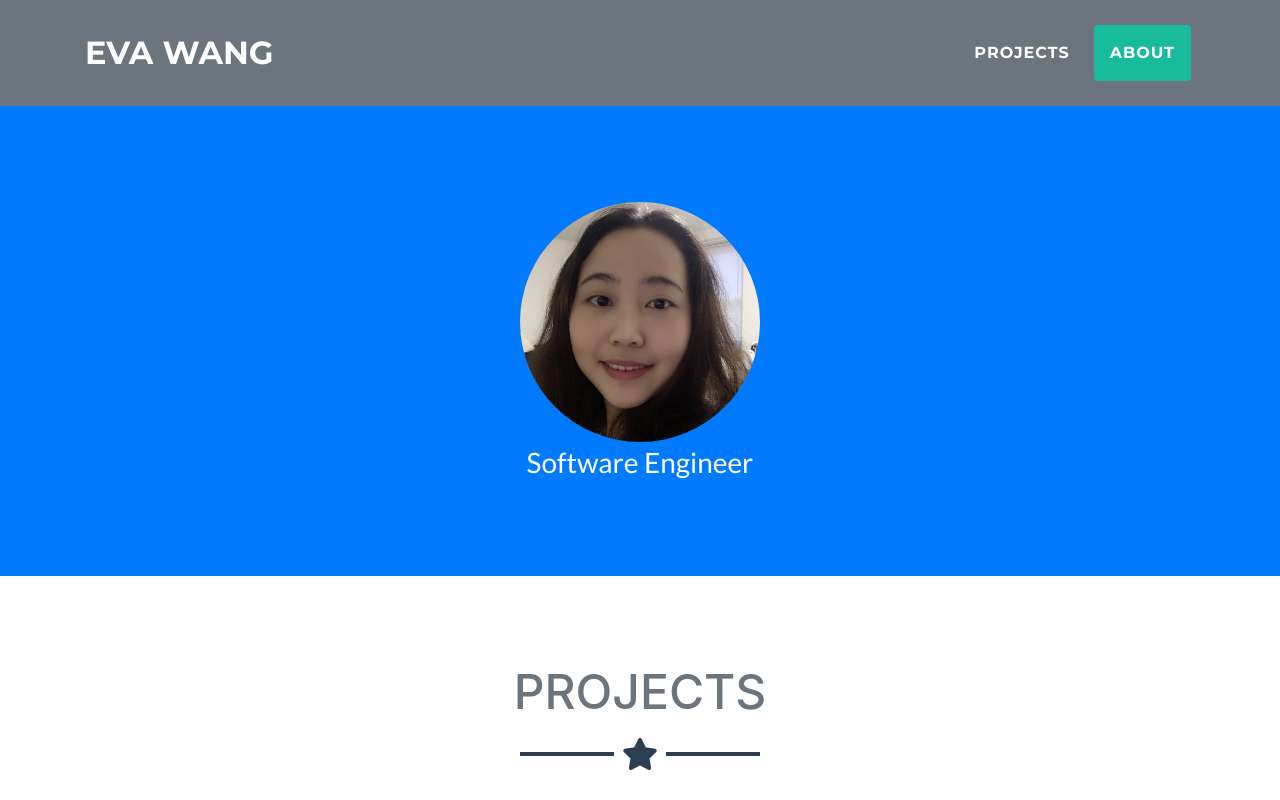
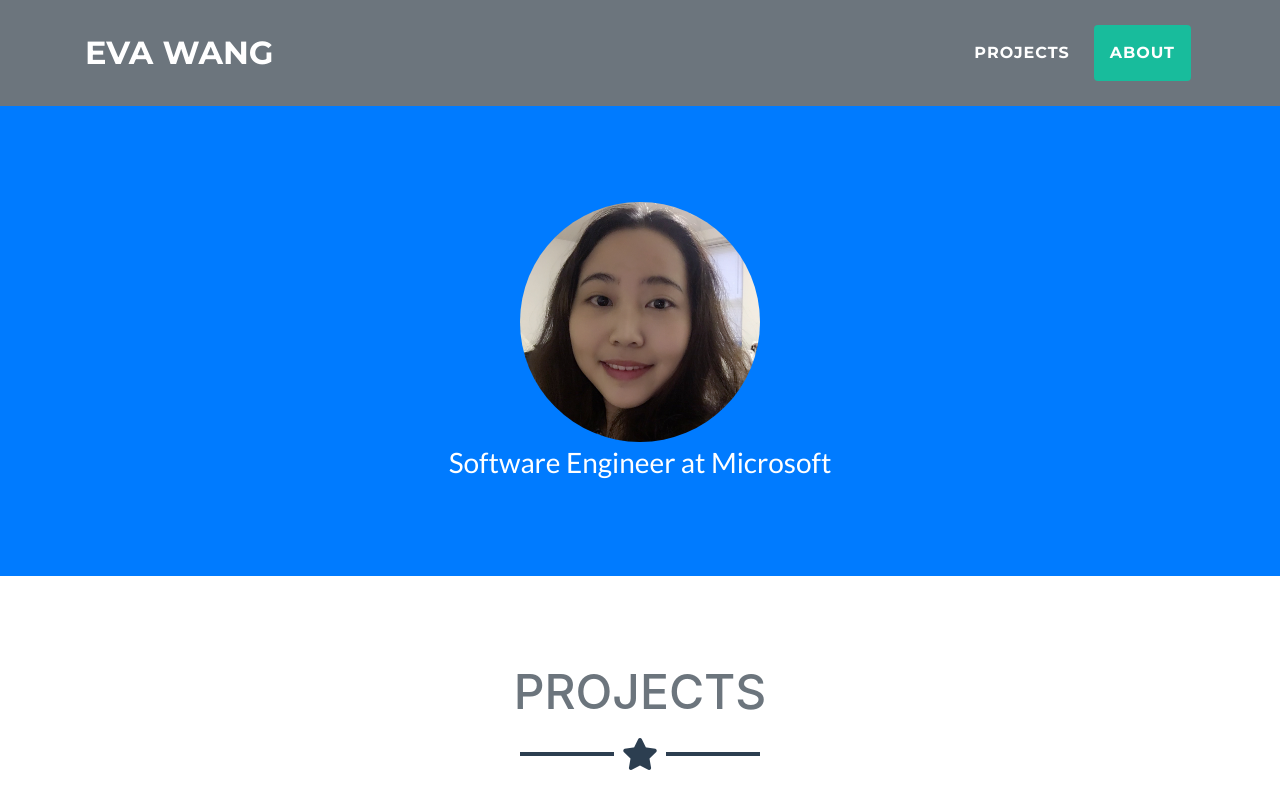
Before and after one commit to evawang1992/evawang1992.github.io, a website with bundled scripts: page index.html in a window 1280 px wide. Shown: the top 800 px of the page. Built offline with nearby package versions, Linux system fonts and the light colour scheme.

Commit message:
Update index.html

```diff
--- a/index.html
+++ b/index.html
@@ -59,7 +59,7 @@
         <img class="h-25 img-fluid img-profile rounded-circle mx-auto mb-1" style="width: 240px; background-color: rgba(0,0,255,.1)" src="img/profile.png" alt="">
         </span>
 
-        <h2 class="font-weight-light mb-0">Software Engineer</h2>
+        <h2 class="font-weight-light mb-0">Software Engineer at Microsoft</h2>
       </div>
     </header>
 
```
